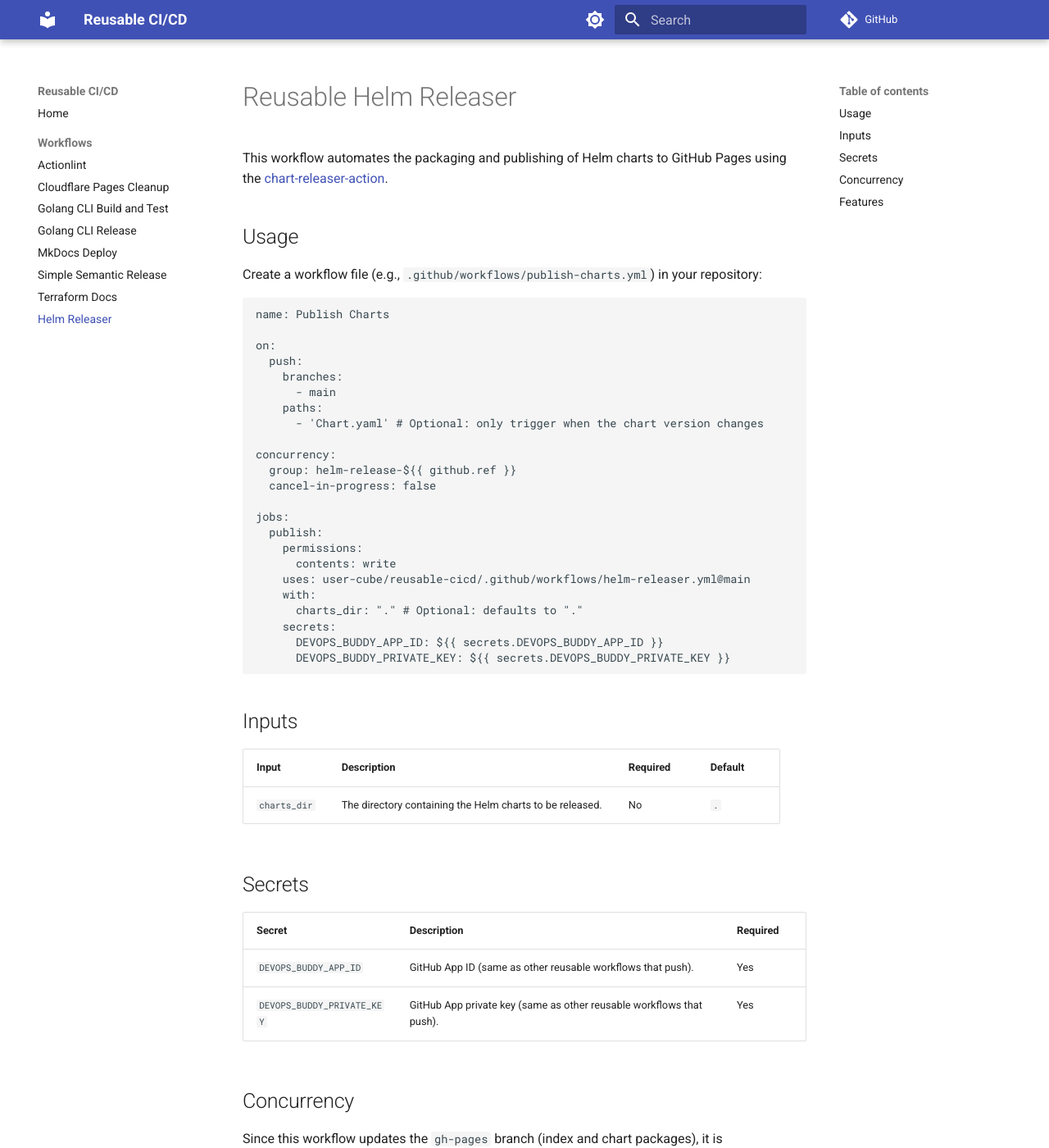
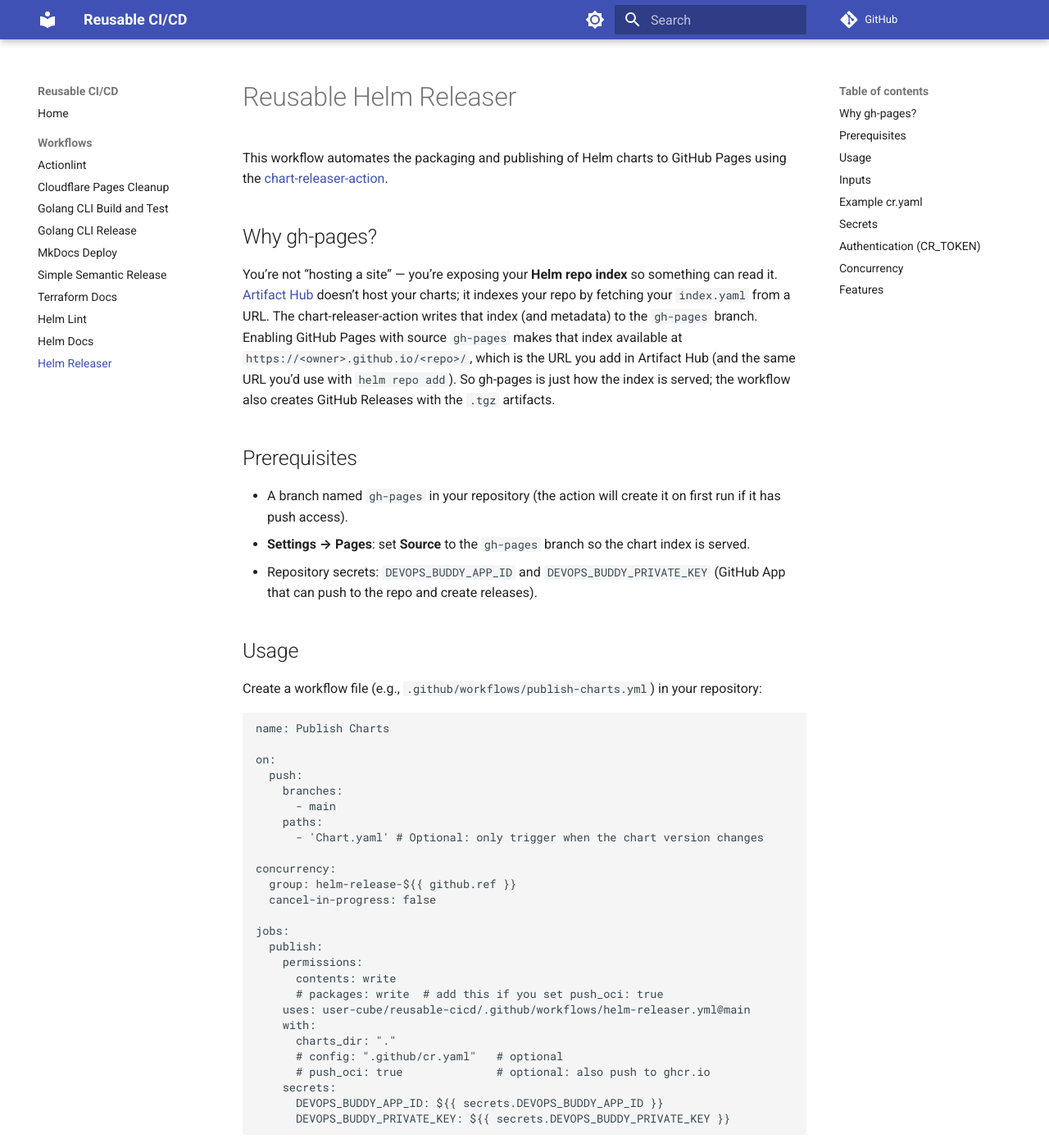
Before and after one commit to AutomationDojo/reusable-cicd, an MkDocs documentation site: the page built from docs/workflows/helm-releaser.md, in a window 1280 px wide and 1400 px high. Shown: the whole window at 82% size. Built offline with MkDocs 1.6.1 and Material for MkDocs 9.7.7, drawn with Linux system fonts in a browser that asks for light colours; comment, search, counter and statistics services are not loaded; some of the changed text lies outside the part shown.

Commit message:
feat: helm lint; helm docs; helm releaser

````diff
--- a/docs/workflows/helm-releaser.md
+++ b/docs/workflows/helm-releaser.md
@@ -1,6 +1,16 @@
 # Reusable Helm Releaser
 
 This workflow automates the packaging and publishing of Helm charts to GitHub Pages using the [chart-releaser-action](https://github.com/helm/chart-releaser-action).
+
+## Why gh-pages?
+
+You’re not “hosting a site” — you’re exposing your **Helm repo index** so something can read it. [Artifact Hub](https://artifacthub.io) doesn’t host your charts; it indexes your repo by fetching your `index.yaml` from a URL. The chart-releaser-action writes that index (and metadata) to the `gh-pages` branch. Enabling GitHub Pages with source `gh-pages` makes that index available at `https://<owner>.github.io/<repo>/`, which is the URL you add in Artifact Hub (and the same URL you’d use with `helm repo add`). So gh-pages is just how the index is served; the workflow also creates GitHub Releases with the `.tgz` artifacts.
+
+## Prerequisites
+
+- A branch named `gh-pages` in your repository (the action will create it on first run if it has push access).
+- **Settings → Pages**: set **Source** to the `gh-pages` branch so the chart index is served.
+- Repository secrets: `DEVOPS_BUDDY_APP_ID` and `DEVOPS_BUDDY_PRIVATE_KEY` (GitHub App that can push to the repo and create releases).
 
 ## Usage
 
@@ -24,9 +34,12 @@ jobs:
   publish:
     permissions:
       contents: write
+      # packages: write  # add this if you set push_oci: true
     uses: user-cube/reusable-cicd/.github/workflows/helm-releaser.yml@main
     with:
-      charts_dir: "." # Optional: defaults to "."
+      charts_dir: "."
+      # config: ".github/cr.yaml"   # optional
+      # push_oci: true              # optional: also push to ghcr.io
     secrets:
       DEVOPS_BUDDY_APP_ID: ${{ secrets.DEVOPS_BUDDY_APP_ID }}
       DEVOPS_BUDDY_PRIVATE_KEY: ${{ secrets.DEVOPS_BUDDY_PRIVATE_KEY }}
@@ -37,6 +50,32 @@ jobs:
 | Input | Description | Required | Default |
 | :--- | :--- | :--- | :--- |
 | `charts_dir` | The directory containing the Helm charts to be released. | No | `.` |
+| `config` | Path to a [chart-releaser config](https://github.com/helm/chart-releaser#config-file) file (e.g. `.github/cr.yaml`). | No | — |
+| `push_oci` | If `true`, also push chart packages to GitHub Container Registry (`oci://ghcr.io/<owner>/<repo>`). | No | `false` |
+
+## Example cr.yaml
+
+You only need a config file if you want to override defaults (e.g. explicit `owner`/`git-repo`, or GitHub Enterprise URLs). The workflow sets `CR_TOKEN` for you — do not put a token in the config file.
+
+**Minimal (public GitHub)** — optional; the action usually infers owner/repo from the repo:
+
+```yaml
+# .github/cr.yaml
+owner: myorg
+git-repo: my-charts
+```
+
+**With GitHub Enterprise** — set the API and upload URLs for your instance:
+
+```yaml
+# .github/cr.yaml
+owner: myorg
+git-repo: my-charts
+git-base-url: https://ghe.example.com/api/v3/
+git-upload-url: https://ghe.example.com/api/uploads/
+```
+
+Then pass it in the workflow: `config: ".github/cr.yaml"`.
 
 ## Secrets
 
@@ -44,6 +83,12 @@ jobs:
 | :--- | :--- | :--- |
 | `DEVOPS_BUDDY_APP_ID` | GitHub App ID (same as other reusable workflows that push). | Yes |
 | `DEVOPS_BUDDY_PRIVATE_KEY` | GitHub App private key (same as other reusable workflows that push). | Yes |
+
+## Authentication (CR_TOKEN)
+
+The [chart-releaser-action](https://github.com/helm/chart-releaser-action) expects a GitHub token in the **CR_TOKEN** environment variable. It uses that token to create GitHub releases, attach chart artifacts, and push the `index.yaml` to the `gh-pages` branch.
+
+**You do not need to provide CR_TOKEN.** This reusable workflow creates a token from the GitHub App (using `DEVOPS_BUDDY_APP_ID` and `DEVOPS_BUDDY_PRIVATE_KEY`) and passes it to the action as `CR_TOKEN` internally. You only need to configure the two app secrets in your repository (or org).
 
 ## Concurrency
 
@@ -57,6 +102,9 @@ concurrency:
 
 ## Features
 
-- **Automated Packaging**: Automatically packages Helm charts into `.tgz` files.
-- **GitHub Pages Hosting**: Updates the `index.yaml` and hosts the packages on the `gh-pages` branch.
-- **Artifact Hub Ready**: Compatible with repositories that use `artifacthub-pkg.yml` for Artifact Hub integration.
+- **Automated Packaging**: Automatically packages Helm charts into `.tgz` files and creates GitHub Releases.
+- **Index merge**: Fetches the current `index.yaml` from `gh-pages` (if present) so new releases are merged with existing ones, similar to [Argo CD’s publish workflow](https://github.com/argoproj/argo-helm/blob/main/.github/workflows/publish.yml).
+- **GitHub Pages**: Updates the `index.yaml` on the `gh-pages` branch for Artifact Hub and `helm repo add`.
+- **Optional OCI push**: With `push_oci: true`, also pushes charts to GHCR so users can install with `helm install myrepo oci://ghcr.io/<owner>/<repo>/<chart>`; the caller must set `permissions.packages: write`.
+- **Optional config**: Use the `config` input to pass a chart-releaser config file (e.g. custom `git-base-url`, `owner`, or chart paths).
+- **Artifact Hub**: Compatible with `artifacthub-pkg.yml` and Artifact Hub indexing. PGP signing is not built in; add `CR_KEYRING` / `CR_PASSPHRASE_FILE` in a custom workflow if you need signed charts.
--- a/mkdocs.yml
+++ b/mkdocs.yml
@@ -31,4 +31,6 @@ nav:
       - MkDocs Deploy: workflows/mkdocs-deploy.md
       - Simple Semantic Release: workflows/semantic-release-simple.md
       - Terraform Docs: workflows/terraform-docs.md
+      - Helm Lint: workflows/helm-lint.md
+      - Helm Docs: workflows/helm-docs.md
       - Helm Releaser: workflows/helm-releaser.md
````
Also changed, not shown: docs/index.md (+4 -1 lines), docs/workflows/helm-docs.md (added, +79 -0 lines), docs/workflows/helm-lint.md (added, +55 -0 lines), 3 other files.
